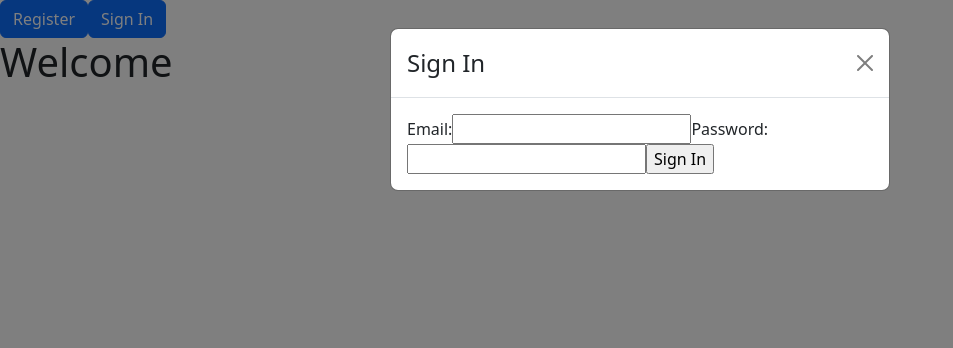
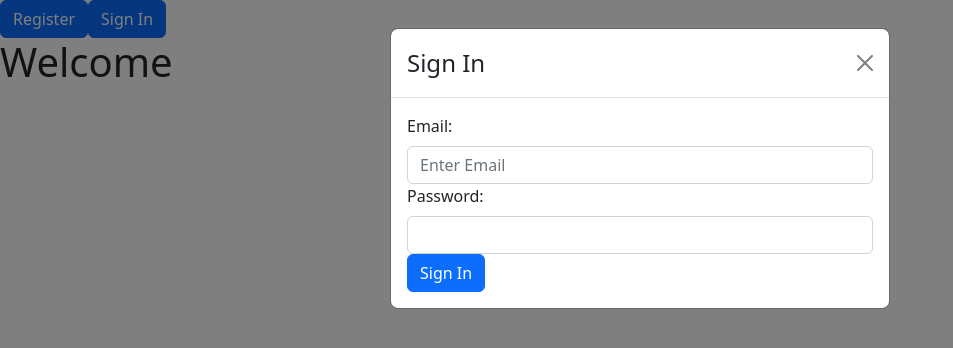
Before and after one commit to ShnanignFlanign/better-budget-frontend, a React (Create React App) app: page / in a window 1280 px wide. Both pictures are taken after a click on the button "Sign In". Shown: the top 348 px of the page, without its empty margins (0-953 px from the left). Built offline with nearby package versions, Linux system fonts and the light colour scheme.

Commit message:
all existing forms are styled and formatted

```diff
--- a/src/components/AddAcct.js
+++ b/src/components/AddAcct.js
@@ -1,6 +1,7 @@
 import React, {useState} from 'react'
 import Button from 'react-bootstrap/Button';
 import Modal from 'react-bootstrap/Modal';
+import Form from 'react-bootstrap/Form'
 
 const AddAcct = (props) => {
     // START MODAL STATE //
@@ -36,18 +37,21 @@ const AddAcct = (props) => {
           <Modal.Title>New Account</Modal.Title>
         </Modal.Header>
         <Modal.Body>
-            <form onSubmit={handleSubmit}>
-                <label htmlFor="name">Account Name: </label>
-                <input type="text" id="name" name="name" onChange={handleChange}/>
-                <label htmlFor="balance">Balance: </label>
-                <input type="balance" id="balance" name="balance" onChange={handleChange}/>
-                <input type="submit" value="Add Account" />
-            </form>
+            <Form onSubmit={handleSubmit}>
+              <Form.Group>
+                <Form.Label htmlFor="name">Account Name: </Form.Label>
+                <Form.Control type="text" id="name" name="name" onChange={handleChange}/>
+              </Form.Group>
+              <Form.Group>
+                <Form.Label htmlFor="balance">Balance: </Form.Label>
+                <Form.Control type="balance" id="balance" name="balance" onChange={handleChange}/>
+              </Form.Group>
+              <Button variant="primary" type="submit">Confirm</Button>
+            </Form>
         </Modal.Body>
       </Modal>
     </>
     )
-
 }
 
 export default AddAcct
--- a/src/components/AddDep.js
+++ b/src/components/AddDep.js
@@ -1,6 +1,7 @@
 import React, {useState} from 'react'
 import Button from 'react-bootstrap/Button';
 import Modal from 'react-bootstrap/Modal';
+import Form from 'react-bootstrap/Form'
 
 const AddDep = (props) => {
     // START MODAL STATE //
@@ -36,13 +37,17 @@ const AddDep = (props) => {
           <Modal.Title>New Deposit</Modal.Title>
         </Modal.Header>
         <Modal.Body>
-            <form onSubmit={handleSubmit}>
-                <label htmlFor="name">Name: </label>
-                <input type="text" id="name" name="name" onChange={handleChange}/>
-                <label htmlFor="amount">Amount: </label>
-                <input type="amount" id="amount" name="amount" onChange={handleChange}/>
-                <input type="submit" value="Confirm" />
-            </form>
+            <Form onSubmit={handleSubmit}>
+              <Form.Group>
+                <Form.Label htmlFor="name">Name: </Form.Label>
+                <Form.Control type="text" id="name" name="name" onChange={handleChange}/>
+              </Form.Group>
+              <Form.Group>
+                <Form.Label htmlFor="amount">Amount: </Form.Label>
+                <Form.Control type="amount" id="amount" name="amount" onChange={handleChange}/>
+              </Form.Group>
+              <Button variant="primary" type="submit">Confirm</Button>
+            </Form>
         </Modal.Body>
       </Modal>
     </>
--- a/src/components/AddTrans.js
+++ b/src/components/AddTrans.js
@@ -39,12 +39,17 @@ const AddTrans = (props) => {
           <Modal.Title>New Transaction</Modal.Title>
         </Modal.Header>
         <Modal.Body>
-            <form onSubmit={handleSubmit}>
-                <label htmlFor="name">Name: </label>
-                <input type="text" id="name" name="name" onChange={handleChange}/>
-                <label htmlFor="amount">Amount: </label>
-                <input type="amount" id="amount" name="amount" onChange={handleChange}/>
-                <label htmlFor="category">Category: </label>
+            <Form onSubmit={handleSubmit}>
+              <Form.Group>
+                <Form.Label htmlFor="name">Name: </Form.Label>
+                <Form.Control type="text" id="name" name="name" onChange={handleChange}/>
+              </Form.Group>
+              <Form.Group>
+                <Form.Label htmlFor="amount">Amount: </Form.Label>
+                <Form.Control type="amount" id="amount" name="amount" onChange={handleChange}/>
+              </Form.Group>
+              <Form.Group>
+                <Form.Label htmlFor="category">Category: </Form.Label>
                 <Form.Select htmlFor='category' id="category" name="category" onChange={handleChange}>
                     <option>Food</option>
                     <option>Apparel</option>
@@ -53,10 +58,13 @@ const AddTrans = (props) => {
                     <option>Emergency</option>
                     <option>Other</option>
                 </Form.Select>
-                <label htmlFor="description">Description: </label>
-                <textarea type="description" id="description" name="description"></textarea>
-                <input type="submit" value="Confirm" />
-            </form>
+              </Form.Group>
+                <Form.Group>
+                  <Form.Label htmlFor="description">Description: </Form.Label>
+                  <Form.Control as="textarea" type="description" id="description" name="description"/>
+                </Form.Group>
+                <Button variant="primary" type="submit">Confirm</Button>
+            </Form>
         </Modal.Body>
       </Modal>
     </>
--- a/src/components/EditDep.js
+++ b/src/components/EditDep.js
@@ -37,13 +37,17 @@ const EditDep = (props) => {
           <Modal.Title>Edit Deposit</Modal.Title>
         </Modal.Header>
         <Modal.Body>
-        <form onSubmit={handleSubmit}>
-                <label htmlFor="name">Name: </label>
-                <input type="text" id="name" name="name" onChange={handleChange} placeholder={props.dep.name} />
-                <label htmlFor="amount">Amount: </label>
-                <input type="amount" id="amount" name="amount" onChange={handleChange} placeholder={props.dep.amount} />
-                <input type="submit" value="Confirm" />
-            </form>
+        <Form onSubmit={handleSubmit}>
+            <Form.Group>
+                <Form.Label htmlFor="name">Name: </Form.Label>
+                <Form.Control type="text" id="name" name="name" onChange={handleChange} placeholder={props.dep.name} />
+            </Form.Group>
+            <Form.Group>
+                <Form.Label htmlFor="amount">Amount: </Form.Label>
+                <Form.Control type="amount" id="amount" name="amount" onChange={handleChange} placeholder={props.dep.amount} />
+            </Form.Group>
+            <Button variant="primary" type="submit">Confirm</Button>
+            </Form>
         </Modal.Body>
       </Modal>
     </>
--- a/src/components/EditTrans.js
+++ b/src/components/EditTrans.js
@@ -39,12 +39,17 @@ const EditTrans = (props) => {
           <Modal.Title>Edit Transaction</Modal.Title>
         </Modal.Header>
         <Modal.Body>
-        <form onSubmit={handleSubmit}>
-                <label htmlFor="name">Name: </label>
-                <input type="text" id="name" name="name" onChange={handleChange} placeholder={props.tran.name} />
-                <label htmlFor="amount">Amount: </label>
-                <input type="amount" id="amount" name="amount" onChange={handleChange} placeholder={props.tran.amount} />
-                <label htmlFor="category">Category: </label>
+        <Form onSubmit={handleSubmit}>
+          <Form.Group>
+            <Form.Label htmlFor="name">Name: </Form.Label>
+            <Form.Control type="text" id="name" name="name" onChange={handleChange} placeholder={props.tran.name}/>
+          </Form.Group>
+          <Form.Group>
+            <Form.Label htmlFor="amount">Amount: </Form.Label>
+            <Form.Control type="amount" id="amount" name="amount" onChange={handleChange} placeholder={props.tran.amount}/>
+          </Form.Group>
+          <Form.Group>
+            <Form.Label htmlFor="category">Category: </Form.Label>
             <Form.Select htmlFor='category' id="category" name="category" placeholder={props.tran.category} onChange={handleChange}>
                   <option>Food</option>
                   <option>Apparel</option>
@@ -53,10 +58,13 @@ const EditTrans = (props) => {
                   <option>Emergency</option>
                   <option>Other</option>
             </Form.Select>
-                <label htmlFor="description">Description: </label >
-                <textarea type="text" id="description" name="description" placeholder={props.tran.description} onChange={handleChange}></textarea>
-                <input type="submit" value="Confirm" />
-            </form>
+          </Form.Group>
+          <Form.Group>
+              <Form.Label htmlFor="description">Description: </Form.Label>
+              <Form.Control as="textarea" type="text" id="description" name="description" placeholder={props.tran.description} onChange={handleChange}/>
+          </Form.Group>
+            <Button variant="primary" type="submit">Confirm</Button>
+          </Form>
         </Modal.Body>
       </Modal>
     </>
--- a/src/components/Signin.js
+++ b/src/components/Signin.js
@@ -1,6 +1,7 @@
 import React, { useState } from 'react';
 import Button from 'react-bootstrap/Button';
 import Modal from 'react-bootstrap/Modal';
+import Form from 'react-bootstrap/Form';
 
 const Signin = (props) => {
   // START MODAL STATE //
@@ -38,13 +39,18 @@ const Signin = (props) => {
           <Modal.Title>Sign In</Modal.Title>
         </Modal.Header>
         <Modal.Body>
-            <form onSubmit={handleSubmit}>
-                <label htmlFor="email">Email: </label>
-                <input type="text" id="email" name="email" onChange={handleChange}/>
-                <label htmlFor="password">Password: </label>
-                <input type="password" id="password" name="password" onChange={handleChange}/>
-                <input type="submit" value="Sign In" />
-            </form>
+            <Form onSubmit={handleSubmit}>
+              <Form.Group>
+                <Form.Label htmlFor="email">Email: </Form.Label>
+                <Form.Control type="text" id="email" name="email" placeholder="Enter Email" onChange={handleChange}/>
+              </Form.Group>
+              <Form.Group>
+                <Form.Label htmlFor="password">Password: </Form.Label>
+                <Form.Control type="password" id="password" name="password" onChange={handleChange}/>
+              </Form.Group>
+
+                <Button variant="primary" type="submit">Sign In</Button>
+            </Form>
         </Modal.Body>
       </Modal>
     </>
```
Also changed, not shown: src/components/AcctItem.js (deleted), src/components/EditAcct.js (added), src/components/UserPortal.js (deleted). Lines whose indentation alone changed are shown as unchanged.
